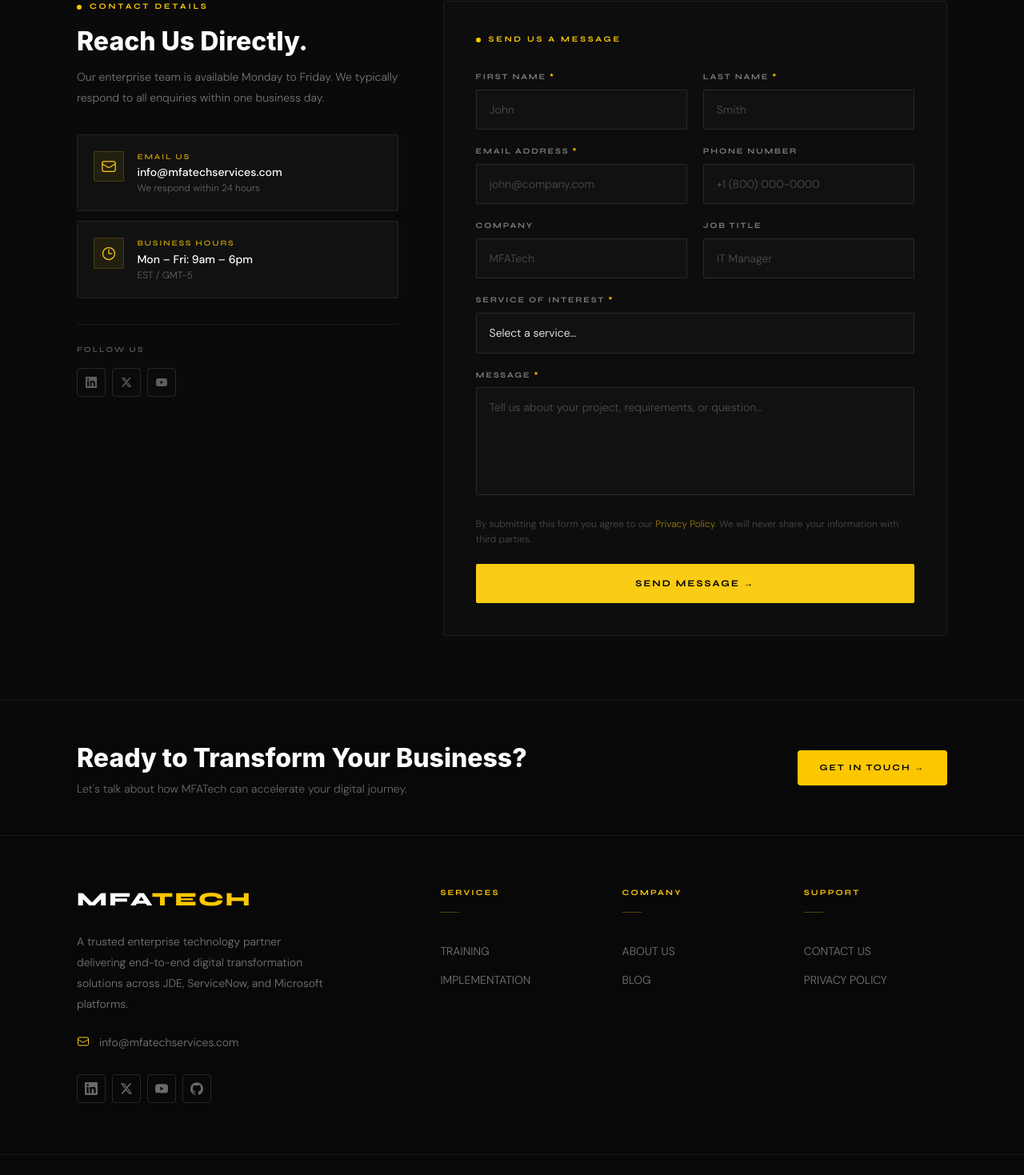
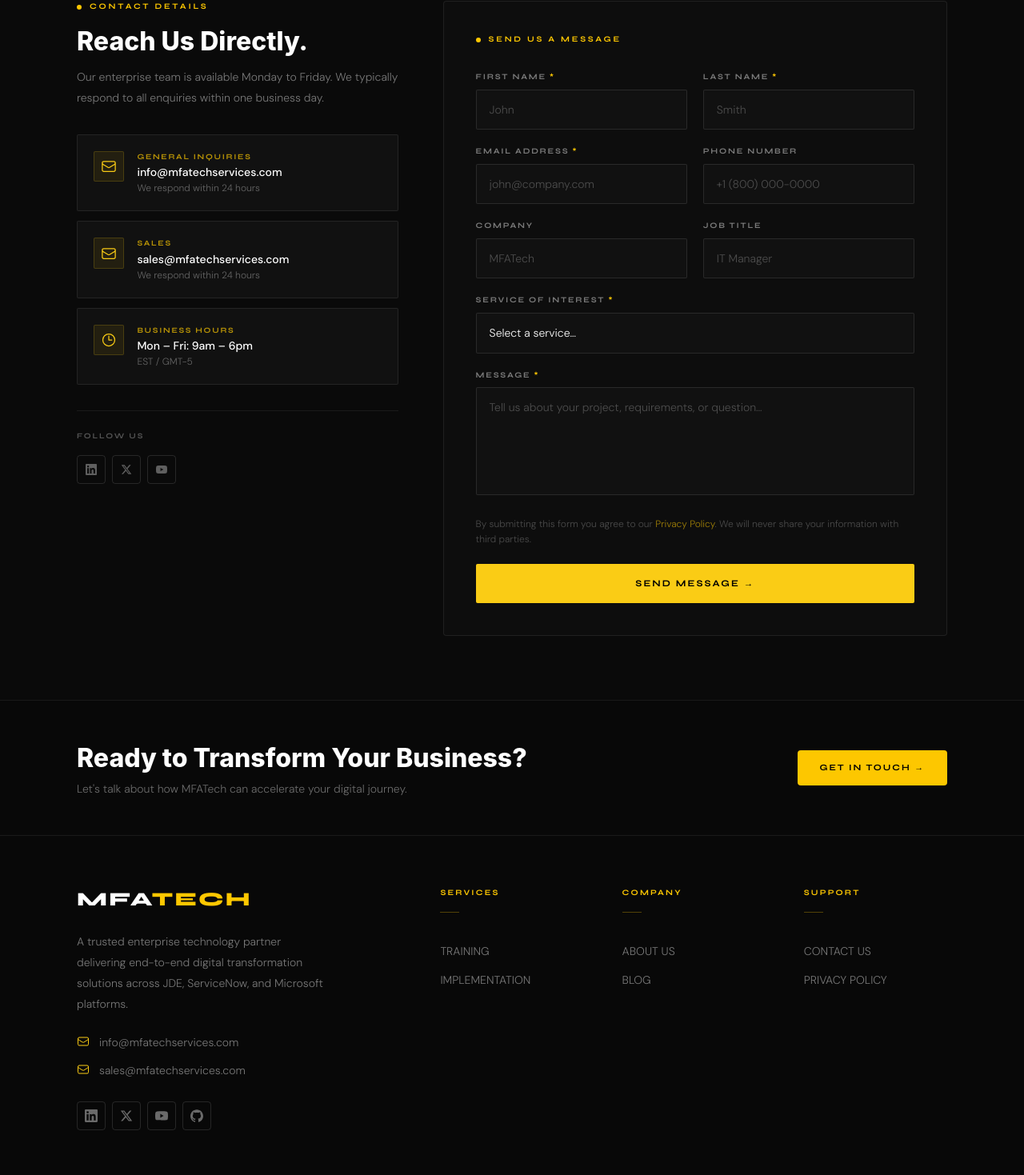
Before and after one commit to ashwin-vs/mfatech, a React (Vite) app: page /contact in a window 1280 px wide. Shown: the part 614-2083 px from the top of the page at 80% size. Built offline with nearby package versions, Linux system fonts and the light colour scheme.

Commit message:
update sales email

```diff
--- a/src/Contactus.jsx
+++ b/src/Contactus.jsx
@@ -8,10 +8,21 @@
                 <path strokeLinecap="round" strokeLinejoin="round" d="M21.75 6.75v10.5a2.25 2.25 0 01-2.25 2.25h-15a2.25 2.25 0 01-2.25-2.25V6.75m19.5 0A2.25 2.25 0 0019.5 4.5h-15a2.25 2.25 0 00-2.25 2.25m19.5 0v.243a2.25 2.25 0 01-1.07 1.916l-7.5 4.615a2.25 2.25 0 01-2.36 0L3.32 8.91a2.25 2.25 0 01-1.07-1.916V6.75" />
             </svg>
         ),
-        label: "Email Us",
+        label: "General Inquiries",
         value: "info@mfatechservices.com",
         sub: "We respond within 24 hours",
         href: "mailto:info@mfatechservices.com",
+    },
+    {
+        icon: (
+            <svg viewBox="0 0 24 24" fill="none" stroke="currentColor" strokeWidth="1.5" className="w-5 h-5">
+                <path strokeLinecap="round" strokeLinejoin="round" d="M21.75 6.75v10.5a2.25 2.25 0 01-2.25 2.25h-15a2.25 2.25 0 01-2.25-2.25V6.75m19.5 0A2.25 2.25 0 0019.5 4.5h-15a2.25 2.25 0 00-2.25 2.25m19.5 0v.243a2.25 2.25 0 01-1.07 1.916l-7.5 4.615a2.25 2.25 0 01-2.36 0L3.32 8.91a2.25 2.25 0 01-1.07-1.916V6.75" />
+            </svg>
+        ),
+        label: "Sales",
+        value: "sales@mfatechservices.com",
+        sub: "We respond within 24 hours",
+        href: "mailto:sales@mfatechservices.com",
     },
     // {
     //     icon: (
--- a/src/component/Footer.jsx
+++ b/src/component/Footer.jsx
@@ -181,6 +181,12 @@
                                     </svg>
                                     <span>info@mfatechservices.com</span>
                                 </div>
+                                <div className="contact-item">
+                                    <svg className="contact-icon w-4 h-4" viewBox="0 0 24 24" fill="none" stroke="currentColor" strokeWidth="1.5">
+                                        <path strokeLinecap="round" strokeLinejoin="round" d="M21.75 6.75v10.5a2.25 2.25 0 01-2.25 2.25h-15a2.25 2.25 0 01-2.25-2.25V6.75m19.5 0A2.25 2.25 0 0019.5 4.5h-15a2.25 2.25 0 00-2.25 2.25m19.5 0v.243a2.25 2.25 0 01-1.07 1.916l-7.5 4.615a2.25 2.25 0 01-2.36 0L3.32 8.91a2.25 2.25 0 01-1.07-1.916V6.75" />
+                                    </svg>
+                                    <span>sales@mfatechservices.com</span>
+                                </div>
                                 {/* <div className="contact-item">
                                     <svg className="contact-icon w-4 h-4" viewBox="0 0 24 24" fill="none" stroke="currentColor" strokeWidth="1.5">
                                         <path strokeLinecap="round" strokeLinejoin="round" d="M2.25 6.75c0 8.284 6.716 15 15 15h2.25a2.25 2.25 0 002.25-2.25v-1.372c0-.516-.351-.966-.852-1.091l-4.423-1.106c-.44-.11-.902.055-1.173.417l-.97 1.293c-.282.376-.769.542-1.21.38a12.035 12.035 0 01-7.143-7.143c-.162-.441.004-.928.38-1.21l1.293-.97c.363-.271.527-.734.417-1.173L6.963 3.102a1.125 1.125 0 00-1.091-.852H4.5A2.25 2.25 0 002.25 4.5v2.25z" />
```
